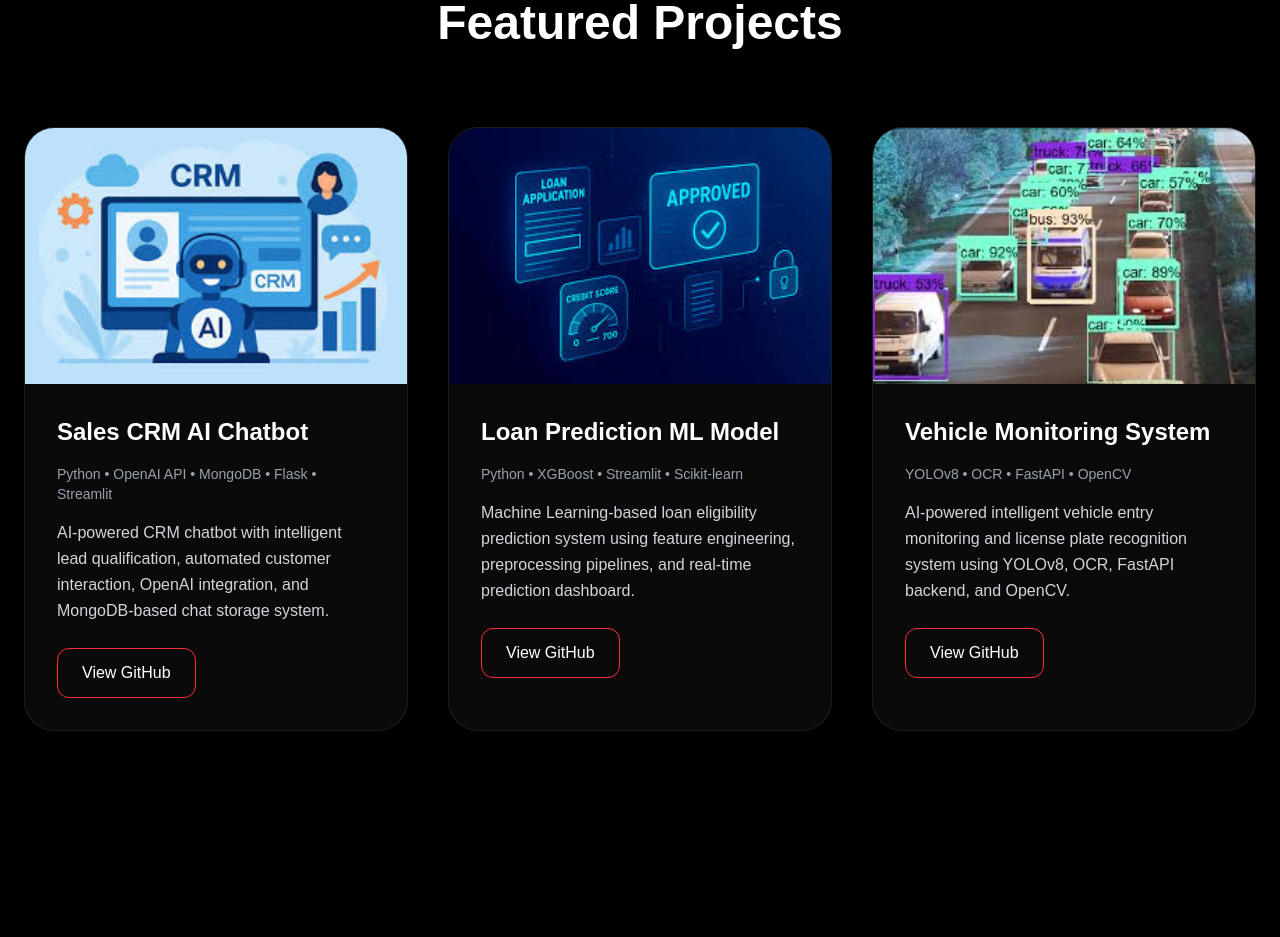
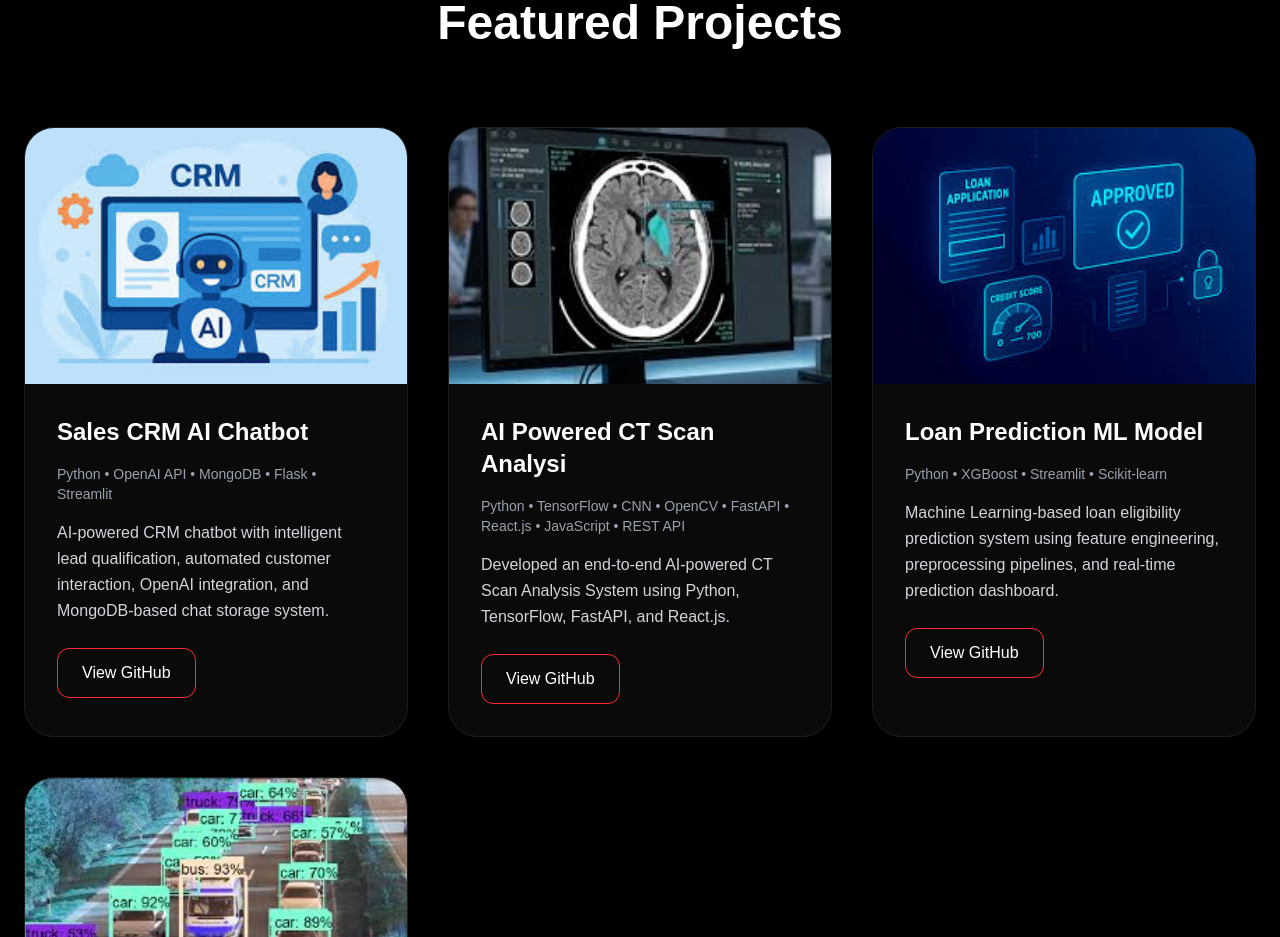
Before and after one commit to rushi935993/ai-portfolio, a Next.js app: page / in a window 1280 px wide. Shown: the part 3620-4557 px from the top of the page. Built offline with nearby package versions, Linux system fonts and the light colour scheme.

Commit message:
Your descriptive commit message

```diff
--- a/app/page.tsx
+++ b/app/page.tsx
@@ -41,6 +41,16 @@ export default function Portfolio() {
       desc: "AI-powered CRM chatbot with intelligent lead qualification, automated customer interaction, OpenAI integration, and MongoDB-based chat storage system.",
       github: "https://github.com/rushi935993/Sales-CRM-AI-Chatbot",
     },
+
+    {
+      title: "AI Powered CT Scan Analysi",
+      tech: "Python • TensorFlow • CNN • OpenCV • FastAPI • React.js • JavaScript • REST API ",
+      image: "/images/ai-ctscananalysis.jpg",
+      desc: "Developed an end-to-end AI-powered CT Scan Analysis System using Python, TensorFlow, FastAPI, and React.js.",
+      github:
+        "https://github.com/rushi935993/AI-Powered-CT-Scan-Analysis-Using-Python",
+    },
+
     {
       title: "Loan Prediction ML Model",
       tech: "Python • XGBoost • Streamlit • Scikit-learn",
```
Also changed, not shown: public/images/ai-ctscananalysis.jpg (added), 1 other file (tests, documents, lock files or other folders).
